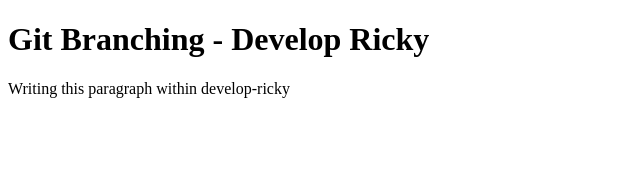
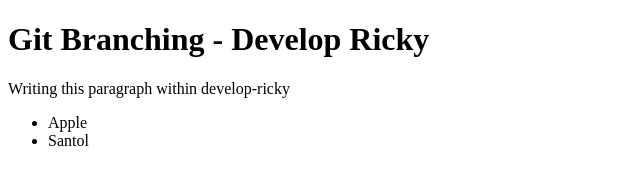
Before and after one commit to rickydiancin/branching, a plain HTML site: page index.html in a window 1280 px wide. Shown: the whole page, without its empty margins (0-640 px from the left). Drawn offline with Linux system fonts and the light colour scheme.

Commit message:
added list of fruits

```diff
--- a/index.html
+++ b/index.html
@@ -4,6 +4,10 @@
 
 <h1>Git Branching - Develop Ricky</h1>
 <p>Writing this paragraph within develop-ricky</p>
+<ul>
+<li>Apple</li>
+<li>Santol</li>
+</ul>
 
 
 </body>
```
